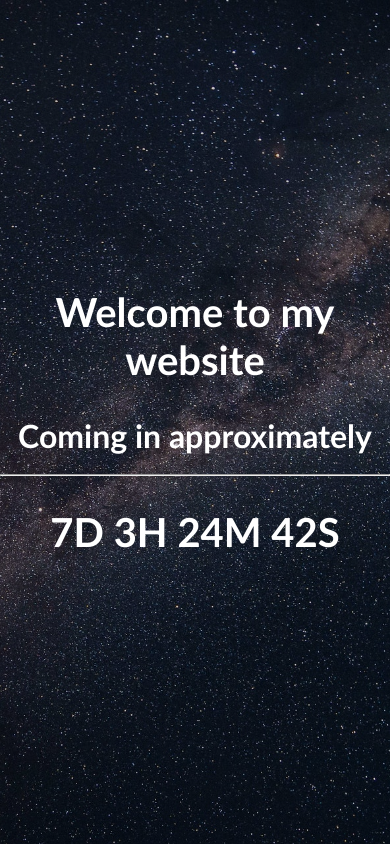
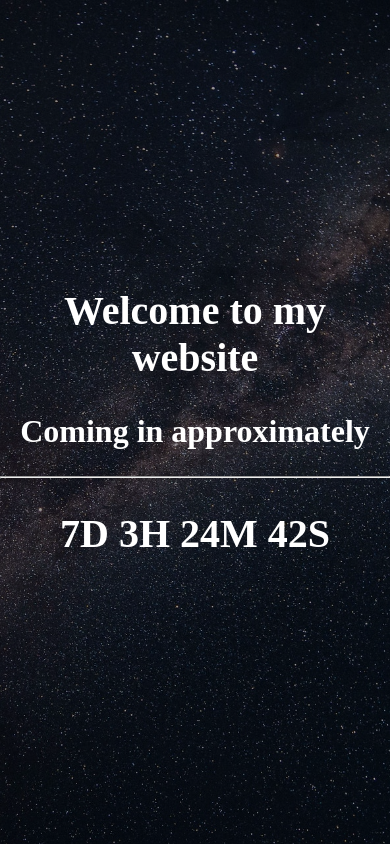
Before and after one commit to MaxTheAmon/comingsoon, a plain HTML site: page index.html in a window 390 px wide. Drawn offline with nearby package versions, Linux system fonts and the light colour scheme.

```diff
--- a/css/style.css
+++ b/css/style.css
@@ -2,18 +2,18 @@
   margin: 0;
   padding: 0;
   box-sizing: border-box;
-  font-family: 'Trebuchet MS', 'Lucida Sans Unicode', 'Lucida Grande', 'Lucida Sans', Arial, sans-serif;
 }
 
 div.flex_container {
   height: 100vh;
-  background: linear-gradient(rgba(0, 0, 0, 0.2), rgba(0, 0, 0, 0.2)),
-    url("../Images/pexels-philippe-donn-1169754.jpg") no-repeat center center/cover;
+  background: linear-gradient(rgba(0, 0, 0, 0.4), rgba(0, 0, 0, 0.4)),
+    url("../Images/pexels-philippe-donn-1169754.jpg") no-repeat center
+      center/cover;
   display: flex;
   justify-content: center;
   align-items: center;
   text-align: center;
-  color:white;
+  color: white;
 }
 
 div.flex_container h1 {
@@ -24,9 +24,10 @@ div.flex_container h1 {
 
 div.flex_container h2 {
   font-size: 2rem;
+  margin: 0.5rem;
 }
 
-@media screen and (min-width:768px){
+@media screen and (min-width: 768px) {
   div.flex_container h1 {
     font-weight: bold;
     font-size: 4.3rem;
```
